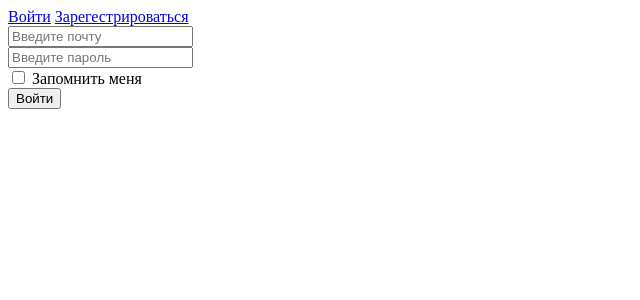
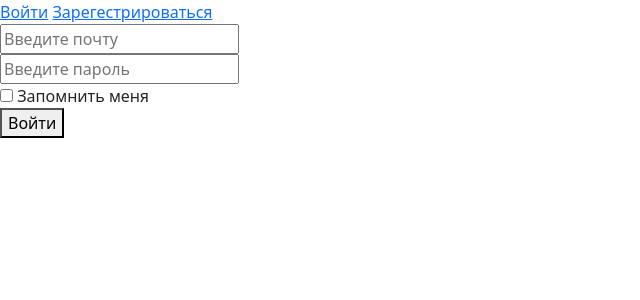
Before and after one commit to Leonid-poc/MakeHub, a Flask app: page /login.html in a window 1280 px wide. Shown: the top 300 px of the page, without its empty margins (0-640 px from the left). Run offline with Flask 2, Linux system fonts and the light colour scheme.

Commit message:
изменение под фласк от ранила

```diff
--- a/templates/base.html
+++ b/templates/base.html
@@ -4,11 +4,8 @@
     <meta charset="utf-8" />
     <link rel="icon" href="favicon.ico" />
     <meta name="viewport" content="width=device-width, initial-scale=1" />
-    <meta name="theme-color" content="#000000" />
-    <meta name="description" content="Web site created using create-react-app"/>
-    <link rel="apple-touch-icon" href="%PUBLIC_URL%/logo192.png" />
-    <link rel="manifest" href="%PUBLIC_URL%/manifest.json" />
-    <link rel="preconnect" href="https://fonts.googleapis.com"><link rel="preconnect" href="https://fonts.gstatic.com" crossorigin><link href="https://fonts.googleapis.com/css2?family=Raleway:wght@400;500;600;700;900&display=swap" rel="stylesheet">
+    <link rel="stylesheet" href="{{ url_for('static', filename='css/main.css')}}" type="text/css">
+    <link href="https://cdn.jsdelivr.net/npm/bootstrap@5.3.0-alpha1/dist/css/bootstrap.min.css" rel="stylesheet" integrity="sha384-GLhlTQ8iRABdZLl6O3oVMWSktQOp6b7In1Zl3/Jr59b6EGGoI1aFkw7cmDA6j6gD" crossorigin="anonymous">
     <title>{% block title %}{%endblock%}</title>
 </head>
 <body>
```
